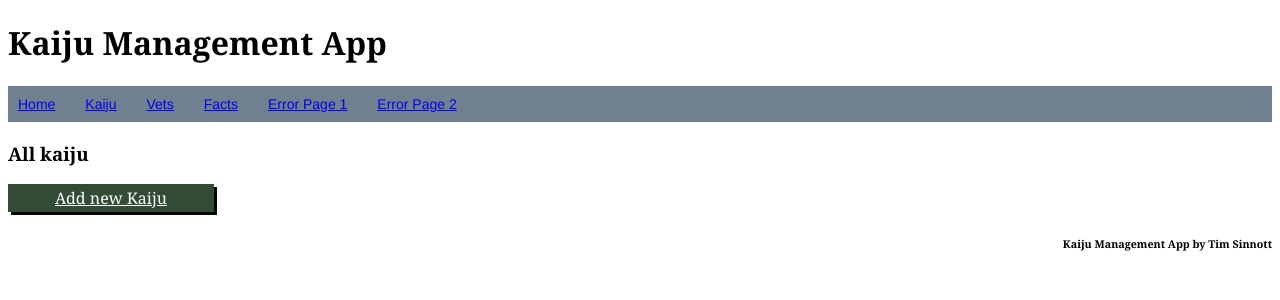
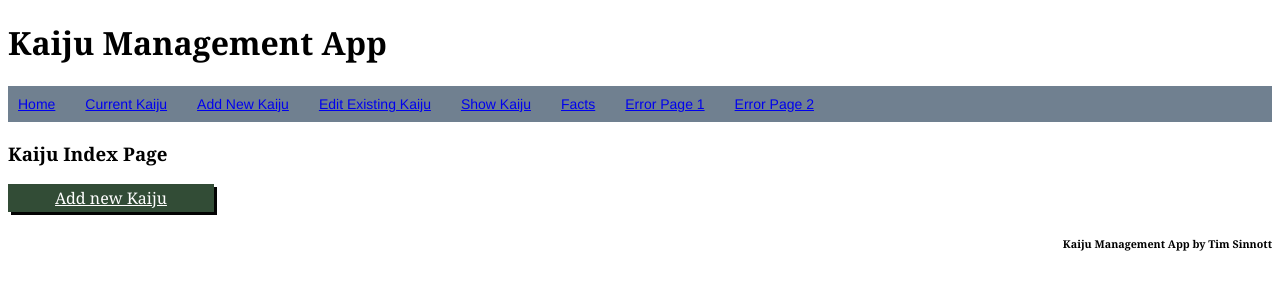
Before and after one commit to SinnottTM/codeclan_w5_vet_management_project, a Flask app: page /kaiju in a window 1280 px wide. Shown: the top 300 px of the page. Run offline with Flask 2, Linux system fonts and the light colour scheme; data that the repository does not hold is empty; some libraries are stand-ins or nearby versions.

Commit message:
45th, HTML updates

```diff
--- a/vet_management_app/templates/base.html
+++ b/vet_management_app/templates/base.html
@@ -16,8 +16,10 @@
         <nav>
             <ul class="menu">
                 <li><a href="/">Home</a></li>
-                <li><a href="/kaiju">Kaiju</a></li>
-                <li><a href="/vets">Vets</a></li>
+                <li><a href="/kaiju">Current Kaiju</a></li>
+                <li><a href="/kaiju/new">Add New Kaiju</a></li>
+                <li><a href="/kaiju/edit">Edit Existing Kaiju</a></li>
+                <li><a href="/kaiju/show">Show Kaiju</a></li>
                 <li><a href="/kaiju/facts">Facts</a></li>
                 <li><a href="/kaiju/error1">Error Page 1</a></li>
                 <li><a href="/kaiju/error2">Error Page 2</a></li>
--- a/vet_management_app/templates/facts/index.html
+++ b/vet_management_app/templates/kaiju/facts.html
@@ -1,6 +1,10 @@
 {% extends "base.html" %}
 {% block content %}
 
-<h3>Fact Page</h3>
+<header>
+    <h3>Facts Page</h3>
+</header>
+
+
 
 {% endblock %}
--- a/vet_management_app/templates/kaiju/index.html
+++ b/vet_management_app/templates/kaiju/index.html
@@ -1,10 +1,8 @@
 {% extends "base.html" %}
 {% block content %}
 
-<!-- <h3>Kaiju Index Page</h3> -->
-
 <header>
-    <h3>All kaiju</h3>
+    <h3>Kaiju Index Page</h3>
 </header>
 
 <a href="/kaiju/index" class="functional_button">Add new Kaiju</a>
```
Also changed, not shown: vet_management_app/templates/kaiju/new.html (+3 -30 lines), vet_management_app/templates/kaiju/show.html (+7 -4 lines).
